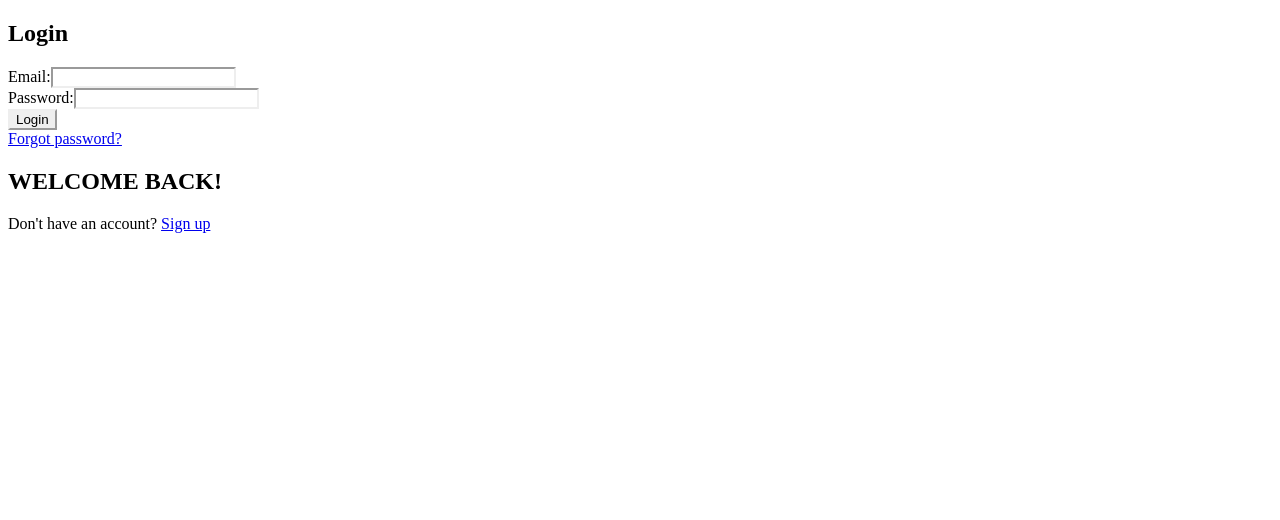
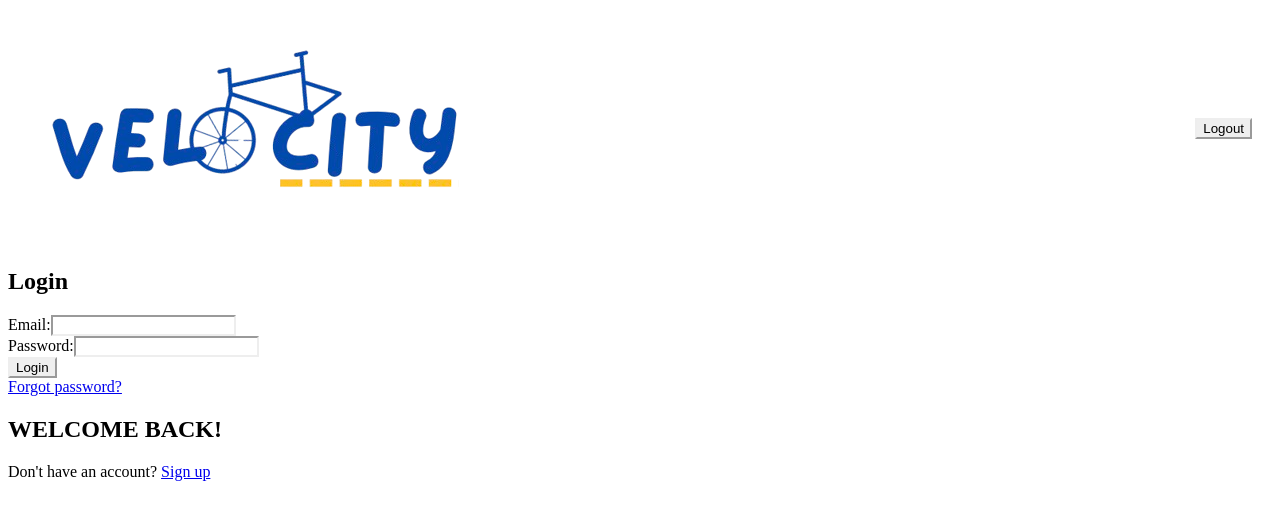
Before and after one commit to srabm/SOEN343-VeloCity, a Vue app in the folder velocity/: page /login in a window 1280 px wide. Shown: the top 520 px of the page. Built offline with nearby package versions, Linux system fonts and the light colour scheme; no server answers.

Commit message:
VELO-29: Mounted topbar in login page for testing

```diff
--- a/velocity/src/views/login.vue
+++ b/velocity/src/views/login.vue
@@ -1,6 +1,7 @@
 <script setup>
 import { ref } from 'vue'
 import { login } from '../../firebaseAuth.js'
+import topbar from './topbar.vue'
 
 const email = ref('')
 const password = ref('')
@@ -17,6 +18,7 @@ const handleLogin = async () => {
 </script>
 
 <template>
+  <topbar />
     <div class="login-container">
         <h2>Login</h2>
         <form @submit.prevent="handleLogin">
```
